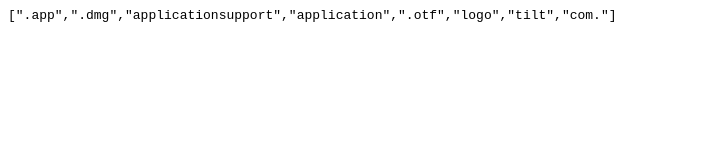
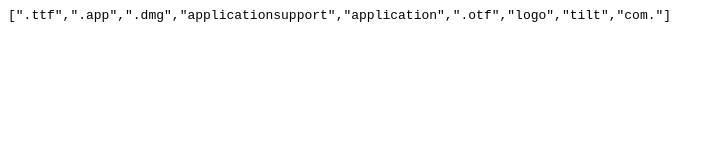
Before and after one commit to CBlockSurprise/DataCrawler, a plain HTML site: page blacklist.html in a window 1280 px wide. Shown: the whole page, without its empty margins (0-722 px from the left). Drawn offline with Linux system fonts and the light colour scheme.

Commit message:
Update blacklist.html

```diff
--- a/blacklist.html
+++ b/blacklist.html
@@ -1,6 +1,6 @@
 <html>
   <head></head>
   <body>
-    <pre style="word-wrap: break-word; white-space: pre-wrap;">[".app",".dmg","applicationsupport","application",".otf","logo","tilt","com."]</pre>
+    <pre style="word-wrap: break-word; white-space: pre-wrap;">[".ttf",".app",".dmg","applicationsupport","application",".otf","logo","tilt","com."]</pre>
   </body>
  </html>
```
